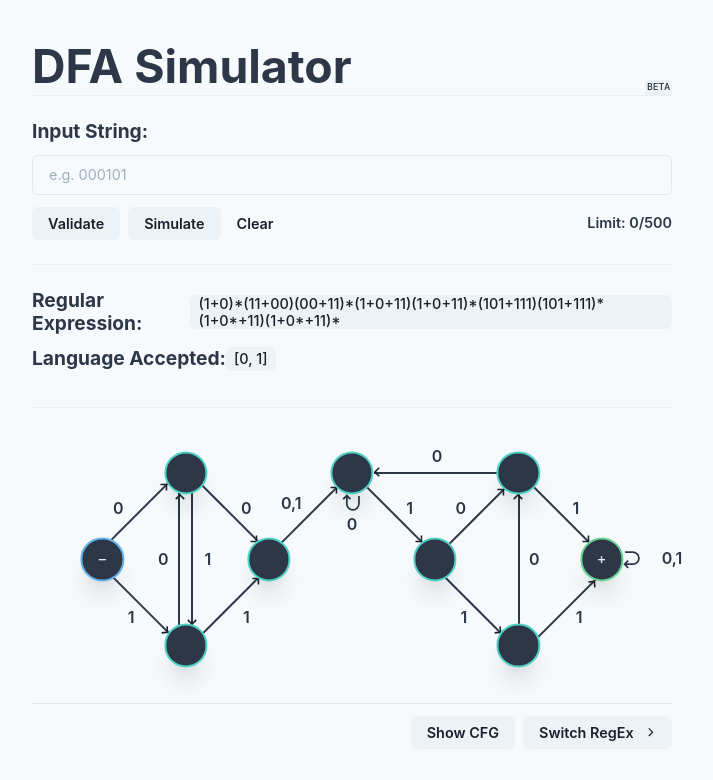
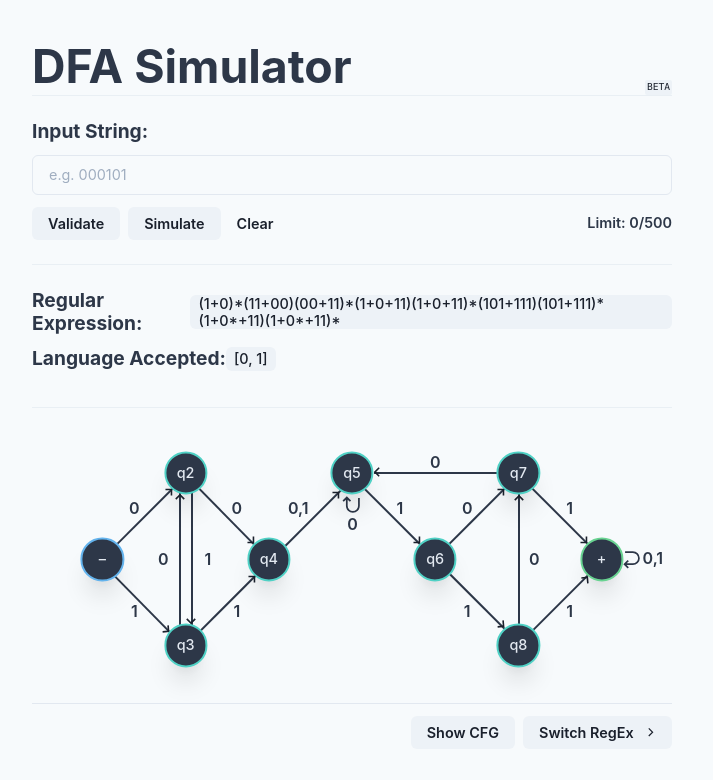
Before and after one commit to gabbiepedrialva/DFA-Simulator, a Next.js app: page / in a window 1280 px wide. Both pictures are taken after a click on the button "Switch RegEx". Shown: the top 780 px of the page, without its empty margins (288-1001 px from the left). Built offline with nearby package versions, Linux system fonts and the light colour scheme.

Commit message:
FINAL SecondDFA.js

```diff
--- a/components/DFA/SecondDFA.js
+++ b/components/DFA/SecondDFA.js
@@ -28,56 +28,56 @@ const SecondDFA = ({ currentNodeVal, simulatingStatus }) => {
       {/* NUMBERS */}
 
       {/* q1 q2 */}
-      <Text size="label" top="32%" left="13.5%">
+      <Text size="label" top="32%" left="16%">
         0
       </Text>
       {/* q1 q3 */}
-      <Text size="label" top="70%" left="15.5%">
+      <Text size="label" top="68%" left="16%">
         1
       </Text>
       {/* q9 */}
-      <Text size="label" top="49.5%" left="100%">
+      <Text size="label" top="49.5%" left={["100%", "100%", "97%", "97%", "97%", "94.5%"]}>
         0,1
       </Text>
       {/* q2 q4 */}
-      <Text size="label" top="32%" left="33.5%">
+      <Text size="label" top="32%" left="32%">
         0
       </Text>
       {/* q3 q4 */}
-      <Text size="label" top="70%" left="33.5%">
+      <Text size="label" top="68%" left="32%">
         1
       </Text>
       {/* q4 q5 */}
-      <Text size="label" top="30.5%" left="40.5%">
+      <Text size="label" top="32%" left="41.6%">
         0,1
       </Text>
       {/* q5 */}
-      <Text size="label" top="37.5%" left="50%">
+      <Text size="label" top="37.5%" left="50.1%">
         0
       </Text>
       {/* q5 q6 */}
-      <Text size="label" top="32%" left="59%">
+      <Text size="label" top="32%" left="57.5%">
         1
       </Text>
       {/* q6 q7 */}
-      <Text size="label" top="32%" left="67%">
+      <Text size="label" top="32%" left="68%">
         0
       </Text>
-      {/* q6 q8 */}
-      <Text size="label" top="32%" left="85%">
+      {/* q7 q9 */}
+      <Text size="label" top="32%" left="84%">
         1
       </Text>
-      {/* q7 q9 */}
-      <Text size="label" top="70%" left="67.5%">
+      {/* q6 q8 */}
+      <Text size="label" top="68%" left="68%">
         1
       </Text>
       {/* q8 q9 */}
-      <Text size="label" top="70%" left="85.5%">
+      <Text size="label" top="68%" left="84%">
         1
       </Text>
 
       {/* q7 q5 */}
-      <Text size="label" top="14%" left="63.3%">
+      <Text size="label" top="16%" left="63%">
         0
       </Text>
 
@@ -100,112 +100,131 @@ const SecondDFA = ({ currentNodeVal, simulatingStatus }) => {
 
       {/* q1 q2 */}
       <ArrowBody
-        w={["4em", "4em", "8em", "8em", "8em", "8em"]}
+        w={["4em", "4em", "8em", "8em", "8em", "12em"]}
         top={["30%", "30%", "30%", "30%", "30%", "30%"]}
-        left={["12.5%", "12.5%", "15%", "15%", "15%", "15%"]}
-        rotate={["126", "126", "135", "135", "135", "135"]}
+        left={["13.5%", "13.5%", "16.5%", "16.5%", "16.5%", "17%"]}
+        rotate={["126", "126", "135", "135", "135", "145"]}
       />
 
       {/* q1 q3 */}
       <ArrowBody
-        w={["4em", "4em", "8em", "8em", "8em", "8em"]}
-        top={["63%", "63%", "63%", "63%", "63%", "63%"]}
-        left={["21.5%", "21.5%", "19%", "19%", "19%", "19%"]}
-        rotate={["-126", "-126", "-135", "-135", "-135", "-135"]}
+        w={["4em", "4em", "8em", "8em", "8em", "10em"]}
+        top={["63%", "63%", "68%", "68%", "68%", "64%"]}
+        left={["22.5%", "22.5%", "15%", "15%", "15%", "19%"]}
+        rotate={["-126", "-126", "45.5", "45.5", "45.5", "-145"]}
       />
 
       {/* q2 q4 */}
       <ArrowBody
-        w={["4em", "4em", "8em", "8em", "8em", "8em"]}
-        top={["30%", "30%", "30%", "30%", "30%", "30%"]}
-        left={["35%", "35%", "32.5%", "32.5%", "32.5%", "32.5%"]}
-        rotate={["-126", "-126", "-135", "-135", "-135", "-135"]}
+        w={["4em", "4em", "8em", "8em", "8em", "10em"]}
+        top={["30%", "30%", "36%", "36%", "36%", "32%"]}
+        left={["34%", "34%", "27.5%", "27.5%", "27.5%", "32%"]}
+        rotate={["-126", "-126", "45.5", "45.5", "45.5", "-145"]}
       />
 
-      {/* q3 q4 */}
+      {/* q3 q4 q5*/}
       <ArrowBody
-        w={["4em", "4em", "8em", "8em", "8em", "8em"]}
-        top={["60%", "60%", "60%", "60%", "60%", "60%"]}
-        left={["28%", "28%", "30.5%", "30.5%", "30.5%", "30.5%"]}
-        rotate={["126", "126", "135", "135", "135", "135"]}
+        w={["9em", "9em", "16em", "16em", "16em", "18em"]}
+        top={["47%", "47%", "47%", "47%", "47%", "49%"]}
+        left={["32.5%", "32.5%", "35.5%", "35.5%", "35.5%", "34.8%"]}
+        rotate={["126", "126", "135", "135", "135", "145"]}
       />
 
-      {/* q4 q5 */}
+      {/* q4 q5
       <ArrowBody
         w={["4em", "4em", "8em", "8em", "8em", "8em"]}
         top={["30%", "30%", "30%", "30%", "30%", "30%"]}
-        left={["39.2%", "39.2%", "42%", "42%", "42%", "42%"]}
+        left={["73.5%", "73.5%", "42%", "42%", "42%", "42%"]}
         rotate={["126", "126", "135", "135", "135", "135"]}
-      />
+      />*/}
 
-      {/* q5 q6 */}
+      {/* q5 q6 *
       <ArrowBody
         w={["4em", "4em", "8em", "8em", "8em", "8em"]}
         top={["30%", "30%", "30%", "30%", "30%", "30%"]}
-        left={["60.5%", "60.5%", "58%", "58%", "58%", "58%"]}
+        left={["80.5%", "80.5%", "80.5%", "58%", "58%", "58%"]}
         rotate={["-126", "-126", "-135", "-135", "-135", "-135"]}
+      />/}
+
+      {/* q5 q6 q8*/}
+      <ArrowBody
+        w={["9em", "9em", "16em", "16em", "16em", "18em"]}
+        top={["49%", "49%", "49%", "49%", "49%", "49%"]}
+        left={["68.5%", "68.5%", "66%", "66%", "66%", "65%"]}
+        rotate={["-126", "-126", "-135", "-135", "-135", "-145"]}
       />
+
+
 
       {/* q6 q7 */}
       <ArrowBody
-        w={["4em", "4em", "8em", "8em", "8em", "8em"]}
-        top={["30%", "30%", "30%", "30%", "30%", "30%"]}
-        left={["65.7%", "65.7%", "68.5%", "68.5%", "68.5%", "68.5%"]}
-        rotate={["126", "126", "135", "135", "135", "135"]}
+        w={["4em", "4em", "8em", "8em", "8em", "12em"]}
+        top={["30%", "30%", "30%", "30%", "30%", "31%"]}
+        left={["66%", "66%", "68.5%", "68.5%", "68.5%", "68.5%"]}
+        rotate={["126", "126", "135", "135", "135", "145"]}
       />
 
-      {/* q6 q8 */}
+
+      {/* q8 q9 */}
       <ArrowBody
-        w={["4em", "4em", "8em", "8em", "8em", "8em"]}
-        top={["60%", "60%", "60%", "60%", "60%", "60%"]}
-        left={["72.2%", "72.2%", "69.5%", "69.5%", "69.5%", "69.5%"]}
-        rotate={["-126", "-126", "-135", "-135", "-135", "-135"]}
+        w={["4em", "4em", "8em", "8em", "8em", "10em"]}
+        top={["60%", "60%", "60%", "60%", "60%", "65%"]}
+        left={["79%", "79%", "81.5%", "81.5%", "81.5%", "80%"]}
+        rotate={["126", "126", "135", "135", "135", "145"]}
       />
 
       {/* q7 q9 */}
       <ArrowBody
-        w={["4em", "4em", "8em", "8em", "8em", "8em"]}
-        top={["30%", "30%", "30%", "30%", "30%", "30%"]}
-        left={["86.5%", "86.5%", "84%", "84%", "84%", "84%"]}
-        rotate={["-126", "-126", "-135", "-135", "-135", "-135"]}
+        w={["4em", "4em", "8em", "8em", "8em", "10em"]}
+        top={["32%", "32%", "32%", "32%", "32%", "32%"]}
+        left={["87%", "87%", "84.5%", "84.5%", "84.5%", "84%"]}
+        rotate={["-126", "-126", "-135", "-135", "-135", "-145"]}
       />
 
-      {/* q8 q9 */}
+      {/* q8 q9
       <ArrowBody
         w={["4em", "4em", "8em", "8em", "8em", "8em"]}
         top={["60%", "60%", "60%", "60%", "60%", "60%"]}
-        left={["80.9%", "80.9%", "83.5%", "83.5%", "83.5%", "83.5%"]}
+        left={["85.5%", "85.5%", "85.5%", "83.5%", "83.5%", "83.5%"]}
         rotate={["126", "126", "135", "135", "135", "135"]}
-      />
+      />*/}
 
       {/* q7 q5 */}
       <ArrowBody
-        w={["4em", "4em", "8em", "8em", "8em", "8em"]}
+        w={["4em", "4em", "8em", "8em", "8em", "14em"]}
         top={["28%", "28%", "25%", "25%", "25%", "25%"]}
         left={["63.5%", "63.5%", "63.5%", "63.5%", "63.5%", "63.5%"]}
       />
 
-      {/* q2 q3 */}
+      {/* q8 q7 */}
       <ArrowBody
-        w={["8em", "8em", "10em", "10em", "10em", "10em"]}
+        w={["8em", "8em", "10em", "10em", "10em", "12em"]}
         top={["50%", "50%", "50%", "50%", "50%", "50%"]}
-        left={["20.2%", "20.2%", "73.7%", "73.7%", "73.7%", "73.7%"]}
+        left={["71.5%", "71,5%", "73.7%", "73.7%", "73.7%", "74.4%"]}
         rotate="90"
       />
 
       {/* q3 q2 */}
       <ArrowBody
-        w={["8em", "8em", "10em", "10em", "10em", "10em"]}
+        w={["8em", "8em", "10em", "10em", "10em", "12em"]}
         top={["50%", "50%", "50%", "50%", "50%", "50%"]}
-        left={["18.5%", "18.5%", "20.7%", "20.7%", "20.7%", "20.7%"]}
+        left={["18.3%", "18.3%", "20.8%", "20.8%", "20.8%", "21.6%"]}
         rotate="90"
       />
 
-      {/* q8 q7 */}
+      {/* q7 q5 guide
       <ArrowBody
-        w={["8em", "8em", "10em", "10em", "10em", "10em"]}
+        w={["8em", "8em", "10em", "10em", "10em", "16em"]}
         top={["50%", "50%", "50%", "50%", "50%", "50%"]}
-        left={["71.2%", "71.2%", "22.7%", "22.7%", "22.7%", "22.7%"]}
+        left={["70%", "70%", "22.7%", "22.7%", "22.7%", "22.4%"]}
+        rotate="90"
+      />*/}
+
+      {/* q2 q3 */}
+      <ArrowBody
+        w={["8em", "8em", "10em", "10em", "10em", "12em"]}
+        top={["50%", "50%", "50%", "50%", "50%", "50%"]}
+        left={["20.4%", "20.4%", "22.6%", "22.6%", "22.6%", "23.2%"]}
         rotate="90"
       />
 
@@ -213,107 +232,109 @@ const SecondDFA = ({ currentNodeVal, simulatingStatus }) => {
 
       {/* q1 q2 */}
       <ArrowHead
-        top={["25%", "25%", "24.5%", "24.5%", "24.5%", "24.5%"]}
-        left={["20.5%", "20.5%", "20.8%", "20.8%", "20.8%", "20.8%"]}
-        rotate={["-45", "-45", "-45", "-45", "-45", "-45"]}
+        top={["26.2%", "26.2%", "26.2%", "26.2%", "26.2%", "25.39%"]}
+        left={["21%", "21%", "21.5%", "21.5%", "21.5%", "21.8%"]}
+        rotate={["-45", "-45", "-45", "-45", "-45", "-43"]}
       />
 
       {/* q1 q3 */}
       <ArrowHead
-        top={["74.8%", "74.8%", "74.8%", "74.8%", "74.8%", "74.8%"]}
-        left={["20.9%", "20.9%", "20.9%", "20.9%", "20.9%", "20.9%"]}
+        top={["73.8%", "73.8%", "74.5%", "74.5%", "74.5%", "76.2%"]}
+        left={["21.5%", "21.5%", "21.1%", "21.1%", "21.1%", "21.55%"]}
         rotate={["40", "40", "40", "40", "40", "40"]}
       />
 
       {/* q2 q3 */}
       <ArrowHead
-        top={["72.5%", "72.5%", "71.9%", "71.9%", "71.9%", "71.9%"]}
-        left={["25%", "25%", "25%", "25%", "25%", "25%"]}
-        rotate="90"
+        top={["72.1%", "72.1%", "71.4%", "71.4%", "71.4%", "71.2%"]}
+        left={["25%", "25%", "24.9%", "24.9%", "24.9%","24.7%"]}
+        rotate={["90", "90", "90", "90", "90", "90"]}
       />
+
 
       {/* q3 q2 */}
       <ArrowHead
-        top={["27.5%", "27.5%", "28.3%", "28.3%", "28.3%", "28.3%"]}
-        left={["23.1%", "23.1%", "23.1%", "23.1%", "23.1%", "23.1%"]}
+        top={["28%", "28%", "28.3%", "28.3%", "28.3%", "28.8%"]}
+        left={["23.1%", "23.1%", "23.2%", "23.2%", "23.2%", "23.2%"]}
         rotate="270"
       />
 
       {/* q3 q4 */}
       <ArrowHead
-        top={["57.2%", "57.2%", "57.2%", "57.2%", "57.2%", "57.2%"]}
-        left={["35.1%", "35.1%", "35.1%", "35.1%", "35.1%", "35.1%"]}
+        top={["56.7%", "56.7%", "56.5%", "56.5%", "56.5%", "55.9%"]}
+        left={["34.2%", "34.2%", "34.5%", "34.5%", "34.5%", "34.8%"]}
         rotate={["-45", "-45", "-45", "-45", "-45", "-45"]}
       />
 
+
       {/* q2 q4 */}
       <ArrowHead
-        top={["43.1%", "43.1%", "43.1%", "43.1%", "43.1%", "43.1%"]}
-        left={["34.8%", "34.8%", "34.9%", "34.9%", "34.9%", "34.9%"]}
+        top={["43.7%", "43.7%", "43.7%", "43.7%", "43.7%", "44.65%"]}
+        left={["34.1%", "34.1%", "34.3%", "34.3%", "34.3%", "34.55%"]}
         rotate={["45", "45", "45", "45", "45", "45"]}
       />
 
       {/* q4 q5 */}
       <ArrowHead
-        top={["25.6%", "25.6%", "25.6%", "25.6%", "25.6%", "25.6%"]}
-        left={["47%", "47%", "47.3%", "47.3%", "47.3%", "47.3%"]}
+        top={["26.8%", "26.8%", "27.3%", "27.3%", "27.3%", "25.2%"]}
+        left={["47.2%", "47.2%", "47.7%", "47.7%", "47.7%", "47.8%"]}
         rotate={["-45", "-45", "-45", "-45", "-45", "-45"]}
       />
 
       {/* q5 q6 */}
       <ArrowHead
-        top={["43.4%", "43.4%", "43.4%", "43.4%", "43.4%", "43.4%"]}
-        left={["60.5%", "60.5%", "60.6%", "60.6%", "60.6%", "60.6%"]}
+        top={["43.4%", "43.4%", "43.7%", "43.7%", "43.7%", "44.8%"]}
+        left={["60%", "60%", "60.3%", "60.3%", "60.3%", "60.5%"]}
         rotate={["45", "45", "45", "45", "45", "45"]}
       />
 
       {/* q6 q7 */}
       <ArrowHead
-        top={["26.3%", "26.3%", "26.3%", "26.3%", "26.3%", "26.3%"]}
-        left={["73.2%", "73.2%", "73.5%", "73.5%", "73.5%", "73.5%"]}
+        top={["26.3%", "26.3%", "26.3%", "26.3%", "26.3%", "25.5%"]}
+        left={["73.5%", "73.5%", "73.5%", "73.5%", "73.5%", "73.7%"]}
         rotate={["-45", "-45", "-45", "-45", "-45", "-45"]}
       />
 
       {/* q6 q8 */}
       <ArrowHead
-        top={["74.5%", "74.5%", "75.1%", "75.1%", "75.1%", "75.1%"]}
-        left={["72.7%", "72.7%", "73%", "73%", "73%", "73%"]}
+        top={["73%", "73%", "73%", "73%", "73%", "75.6%"]}
+        left={["73%", "73%", "73.5%", "73.5%", "73.5%", "73.6%"]}
         rotate={["40", "40", "40", "40", "40", "40"]}
-      />
-
-      {/* q8 q7 */}
-      <ArrowHead
-        top={["27.8%", "27.8%", "28.4%", "28.4%", "28.4%", "28.4%"]}
-        left={["76%", "76%", "76%", "76%", "76%", "76%"]}
-        rotate="270"
       />
 
       {/* q7 q9 */}
       <ArrowHead
-        top={["43.4%", "43.4%", "43.4%", "43.4%", "43.4%", "43.4%"]}
-        left={["86.7%", "86.7%", "86.7%", "86.7%", "86.7%", "86.7%"]}
+        top={["43.4%", "43.4%", "43.5%", "43.5%", "43.5%", "44.5%"]}
+        left={["86%", "86%", "86.4%", "86.4%", "86.4%", "86.6%"]}
         rotate={["45", "45", "45", "45", "45", "45"]}
       />
 
       {/* q8 q9 */}
       <ArrowHead
-        top={["57.7%", "57.7%", "58.1%", "58.1%", "58.1%", "58.1%"]}
-        left={["87.8%", "87.8%", "87.6%", "87.6%", "87.6%", "87.6%"]}
+        top={["56.8%", "56.8%", "56.7%", "56.7%", "56.7%", "55.6%"]}
+        left={["86.5%", "86.5%", "86.5%", "86.5%", "86.5%", "86.8%"]}
         rotate={["-50", "-50", "-50", "-50", "-50", "-50"]}
       />
 
       {/* q7 q5 */}
       <ArrowHead
-        top={["19.8%", "19.8%", "19.7%", "19.7%", "19.7%", "19.7%"]}
-        left={["54.5%", "54.5%", "53.9%", "53.9%", "53.9%", "53.9%"]}
+        top={["19.7%", "19.7%", "19.7%", "19.7%", "19.7%", "19.7%"]}
+        left={["53.9%", "53.9%", "53.9%", "53.9%", "53.9%", "52.9%"]}
         rotate="180"
+      />
+
+      {/* q8 q7 */}
+      <ArrowHead
+        top={["28%", "28%", "28.5%", "28.5%", "28.5%", "29.8%"]}
+        left={["76.2%", "76.2%", "76.1%", "76.1%", "76.1%", "76%"]}
+        rotate="270"
       />
 
       {/* ARROW LOOPS */}
 
       {/* q5 */}
       <ArrowLoopSm
-        top="30.3%"
+        top="31%"
         left={["50%", "50%", "50%", "50%", "50%", "50%"]}
         rotate="270"
       />
@@ -321,7 +342,7 @@ const SecondDFA = ({ currentNodeVal, simulatingStatus }) => {
       {/* q9 */}
       <ArrowLoopSm
         top="50%"
-        left={["95.1%", "95.1%", "93.7%", "93.7%", "93.7%", "93.7%"]}
+        left={["95.1%", "95.1%", "93.7%", "93.7%", "93.7%", "92.3%"]}
         rotate="180"
       />
 
@@ -344,7 +365,7 @@ const SecondDFA = ({ currentNodeVal, simulatingStatus }) => {
         animate={currentNodeVal == 2 ? "pulse" : ""}
         whileHover={!simulatingStatus && "scale"}
       >
-        {/* q2 */}
+        q2{/* q2 */}
       </Atom>
       <Atom
         variant="3"
@@ -353,7 +374,7 @@ const SecondDFA = ({ currentNodeVal, simulatingStatus }) => {
         animate={currentNodeVal == 3 ? "pulse" : ""}
         whileHover={!simulatingStatus && "scale"}
       >
-        {/* q3 */}
+        q3{/* q3 */}
       </Atom>
       <Atom
         variant="4"
@@ -362,7 +383,7 @@ const SecondDFA = ({ currentNodeVal, simulatingStatus }) => {
         animate={currentNodeVal == 4 ? "pulse" : ""}
         whileHover={!simulatingStatus && "scale"}
       >
-        {/* q4 */}
+        q4{/* q4 */}
       </Atom>
       <Atom
         variant="5"
@@ -371,7 +392,7 @@ const SecondDFA = ({ currentNodeVal, simulatingStatus }) => {
         animate={currentNodeVal == 5 ? "pulse" : ""}
         whileHover={!simulatingStatus && "scale"}
       >
-        {/* q5 */}
+        q5{/* q5 */}
       </Atom>
       <Atom
         variant="6"
@@ -380,7 +401,7 @@ const SecondDFA = ({ currentNodeVal, simulatingStatus }) => {
         animate={currentNodeVal == 6 ? "pulse" : ""}
         whileHover={!simulatingStatus && "scale"}
       >
-        {/* q6 */}
+        q6{/* q6 */}
       </Atom>
       <Atom
         variant="7"
@@ -389,7 +410,7 @@ const SecondDFA = ({ currentNodeVal, simulatingStatus }) => {
         animate={currentNodeVal == 7 ? "pulse" : ""}
         whileHover={!simulatingStatus && "scale"}
       >
-        {/* q7 */}
+        q7{/* q7 */}
       </Atom>
       <Atom
         variant="8"
@@ -398,7 +419,7 @@ const SecondDFA = ({ currentNodeVal, simulatingStatus }) => {
         animate={currentNodeVal == 8 ? "pulse" : ""}
         whileHover={!simulatingStatus && "scale"}
       >
-        {/* q8 */}
+        q8{/* q8 */}
       </Atom>
       <Atom
         variant="9"
```
